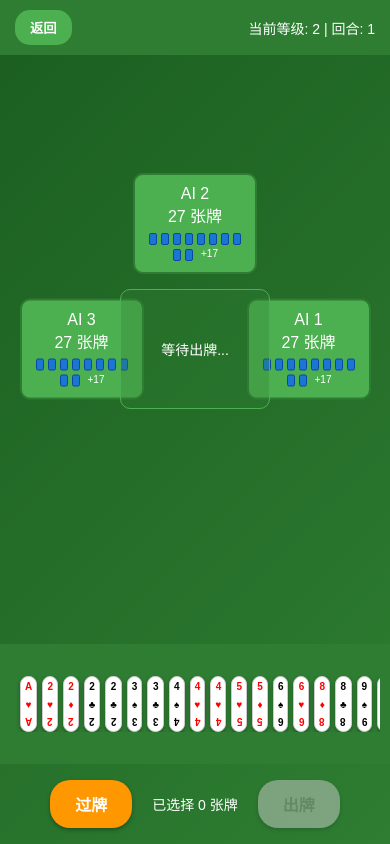
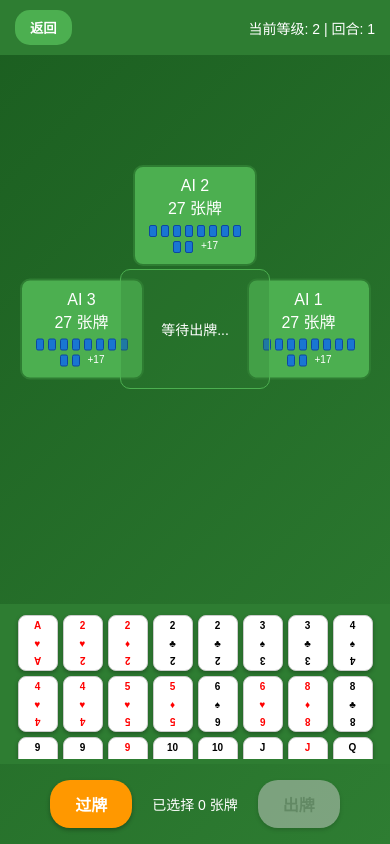
Before and after one commit to zwaley/guandan, a website: page index.html in a window 390 px wide. Both pictures are taken after a click on the button "开始游戏". Drawn offline with Linux system fonts and the light colour scheme.

Commit message:
Add files via upload
优化移动端体验和AI性能

```diff
--- a/index.html
+++ b/index.html
@@ -332,6 +332,29 @@
                 height: 56px;
                 font-size: 10px;
             }
+
+            /* 手牌区域移动端优化 - 两排显示 */
+            .hand-area {
+                height: 160px; /* 增加高度以容纳两排 */
+                padding: 5px;
+            }
+
+            .cards-container {
+                flex-wrap: wrap;
+                justify-content: center;
+                align-content: flex-start;
+                max-height: 150px;
+                overflow-y: auto;
+                overflow-x: hidden;
+                gap: 3px;
+                padding: 5px;
+            }
+
+            /* 确保每排最多显示合适数量的牌 */
+            .cards-container .card {
+                flex: 0 0 auto;
+                margin: 1px;
+            }
         }
     </style>
 </head>
```
